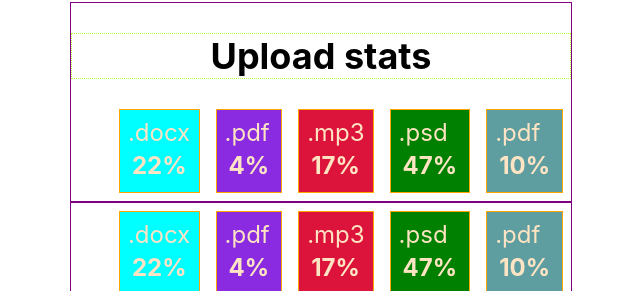
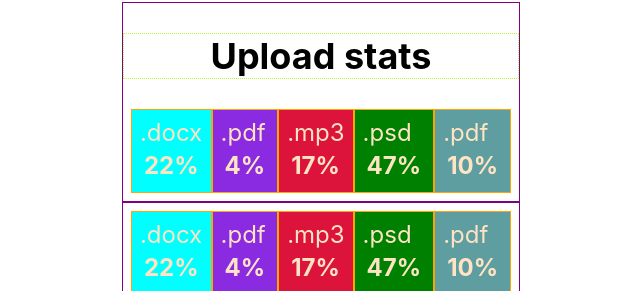
Before and after one commit to RomanVBohdanov22/goit-react-hw-01-components, a React (Create React App) app: page / in a window 1280 px wide. Shown: the part 661-952 px from the top of the page, without its empty margins (319-959 px from the left). Built offline with nearby package versions, Linux system fonts and the light colour scheme.

Commit message:
I made some part of tsk2

```diff
--- a/src/components/statistics/Statistics.css
+++ b/src/components/statistics/Statistics.css
@@ -1,4 +1,5 @@
 .statistics {
+  padding: 0;
   border: 1px solid purple;
 }
 .statistics .title {
@@ -9,11 +10,11 @@
 }
 .stat-list {
   margin: 8px;
+  padding: 0;
   display: flex;
   flex-direction: row;
   justify-content: space-between;
   list-style: none;
-  gap: 16px;
 }
 .item {
   border: 1px solid orange;
@@ -22,6 +23,7 @@
   flex-direction: column;
   justify-content: space-around;
   color: bisque;
+  font-weight: 700;
 }
 .item:nth-child(1) {
   background-color: aqua;
@@ -40,5 +42,8 @@
 }
 .item .percentage {
   padding: 4px;
-  font-weight: 700;
 }
+
+.item .label {
+  font-weight: 400;
+}
```
